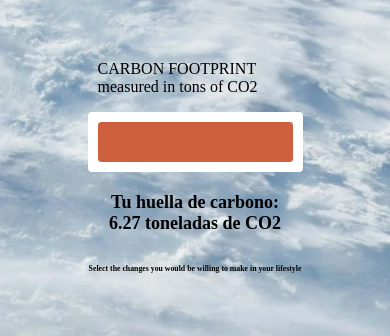
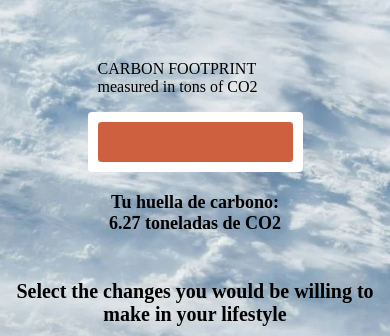
Before and after one commit to brauliorivas/nasa24, a website built with Vite: page game.html in a window 390 px wide. Shown: the part 504-840 px from the top of the page. Built offline with nearby package versions, Linux system fonts and the light colour scheme.

Commit message:
Responsive

```diff
--- a/src/styles/game.css
+++ b/src/styles/game.css
@@ -32,7 +32,7 @@
 }
 
 .description{
-  font-size: 2vw;
+  font-size: 40px;
   color: black !important;
 }
 
@@ -130,3 +130,11 @@
 .fin{
   height: 5vh;
 }
+
+@media (max-width: 768px) {
+  .description{
+    font-size: 20px;
+    color: black !important;
+    padding: 0 10px ;
+  }
+}
```
